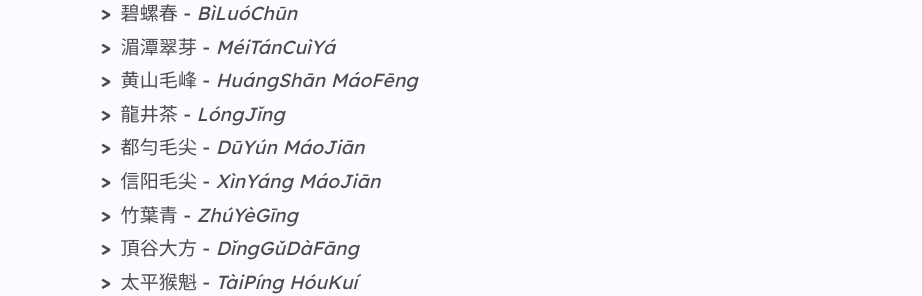
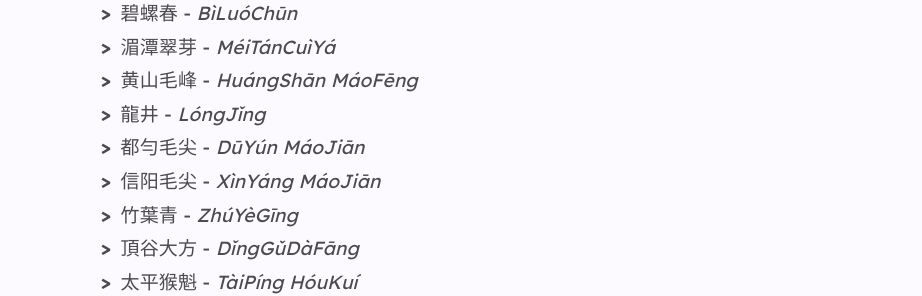
Before and after one commit to brutdethe/site, a Jekyll site: the page built from ressources/_base/les-types-de-thes.md, in a window 1280 px wide and 900 px high, scrolled down 2697 px. Shown: the part 158-454 px from the top of the window, without its empty margins (153-1075 px from the left). Built offline with Jekyll 4.4.1, drawn with Linux system fonts in a browser that asks for light colours; nearby versions of some CDN libraries.

Commit message:
correction

```diff
--- a/ressources/_base/les-types-de-thes.md
+++ b/ressources/_base/les-types-de-thes.md
@@ -47,7 +47,7 @@ Quelques _Lǜ Chá_ connus [^5] :
 - 碧螺春 - _BìLuóChūn_
 - 湄潭翠芽 - _MéiTánCuìYá_
 - 黄山毛峰 - _HuángShān MáoFēng_
-- 龍井茶 - _LóngJǐng_
+- 龍井 - _LóngJǐng_
 - 都勻毛尖 - _DūYún MáoJiān_
 - 信阳毛尖 - _XìnYáng MáoJiān_
 - 竹葉青 - _ZhúYèGīng_
```
